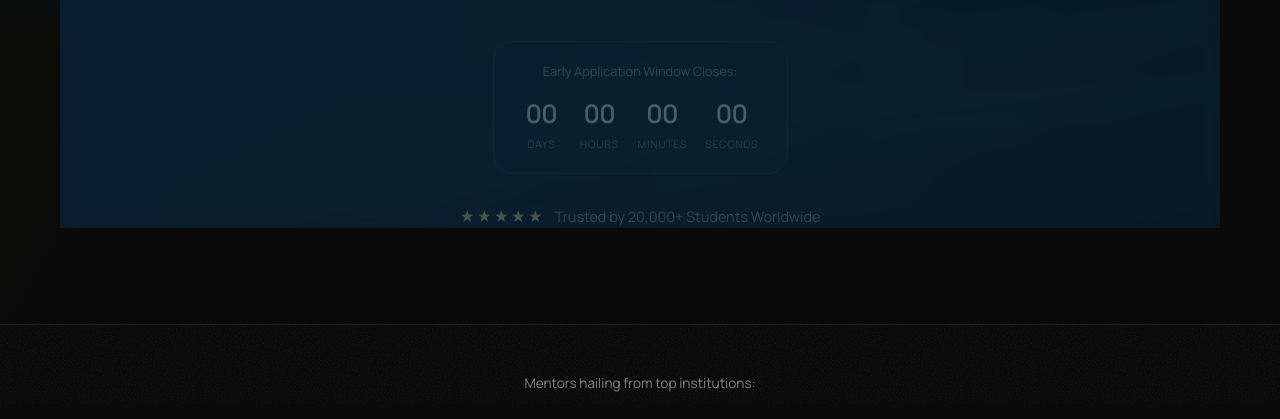
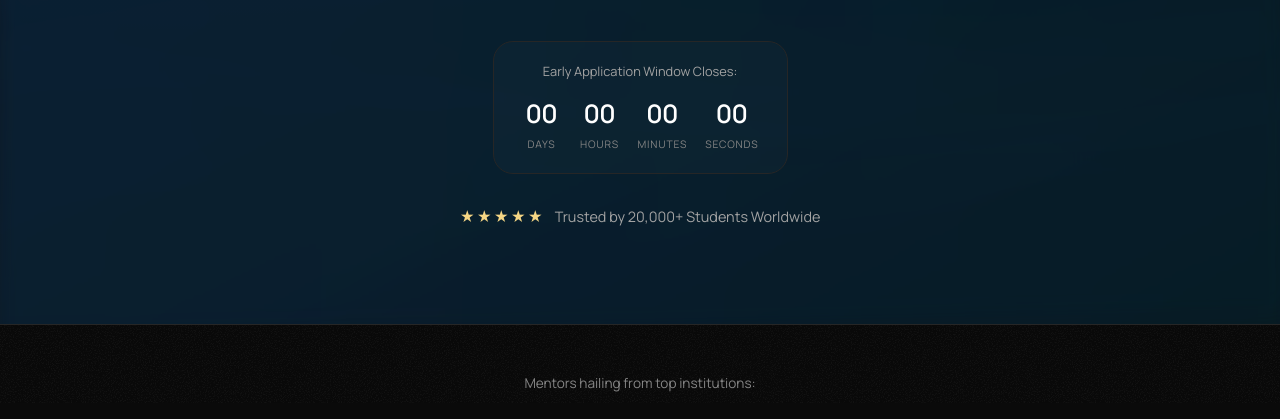
Before and after one commit to IKnowUCantPvp/aspire-research-site, an Eleventy site: page src/index.njk in a window 1280 px wide. Shown: the part 397-816 px from the top of the page. Built offline with nearby package versions, Linux system fonts and the light colour scheme; Eleventy itself is replaced by a stand-in of ours; files that its build step writes are made by us from their sources.

Commit message:
Move .hero-bg out of .hero__inner so background spans full width

```diff
--- a/src/index.njk
+++ b/src/index.njk
@@ -4,12 +4,12 @@ description: "Summer Application Now Open! A selective 12 week program that help
 layout: base.njk
 ---
 <section class="hero section--no-border section">
+  <div class="hero-bg" aria-hidden="true">
+    <div class="hero-bg__layer" style="--i:1"></div>
+    <div class="hero-bg__layer" style="--i:2"></div>
+    <div class="hero-bg__layer" style="--i:3"></div>
+  </div>
   <div class="hero__inner">
-    <div class="hero-bg" aria-hidden="true">
-      <div class="hero-bg__layer" style="--i:1"></div>
-      <div class="hero-bg__layer" style="--i:2"></div>
-      <div class="hero-bg__layer" style="--i:3"></div>
-    </div>
     <p class="hero__eyebrow">The Aspire Fellowship</p>
     <h1>The #1 High School Research Experience.</h1>
 
```
